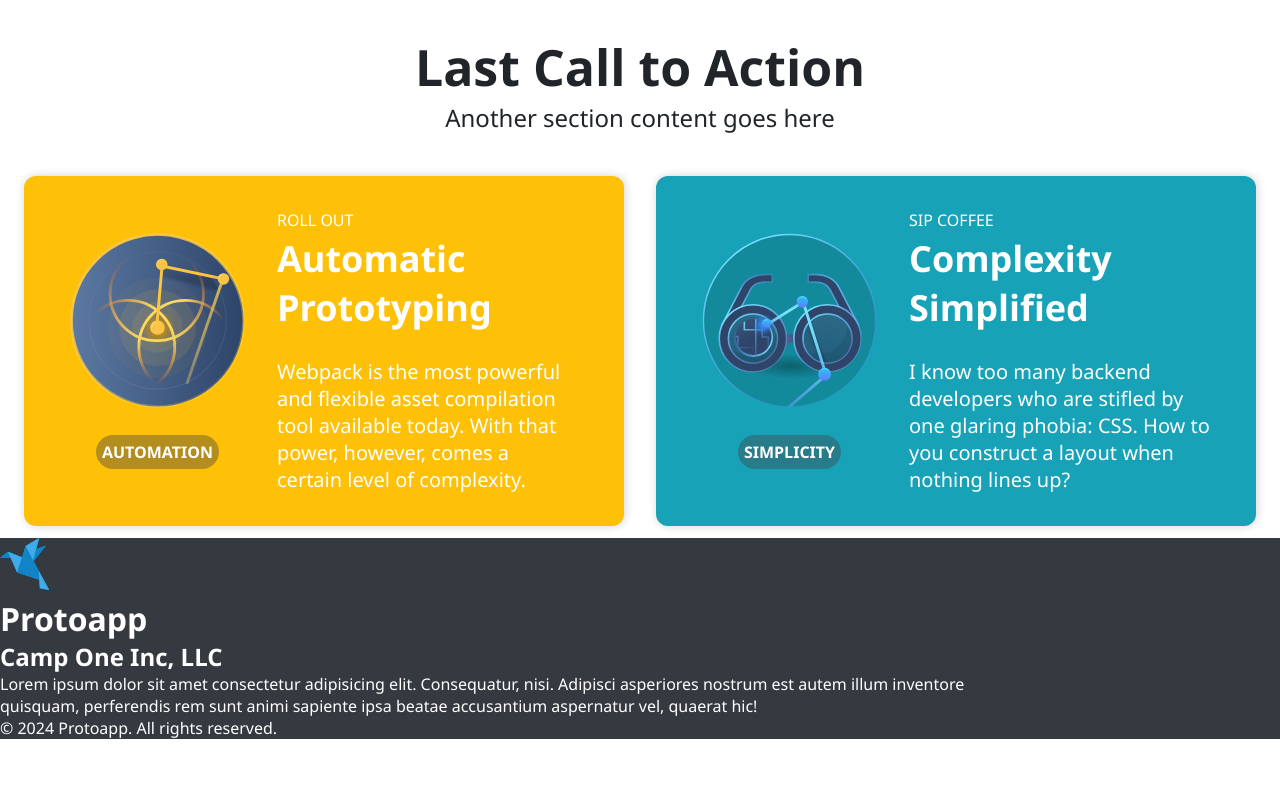
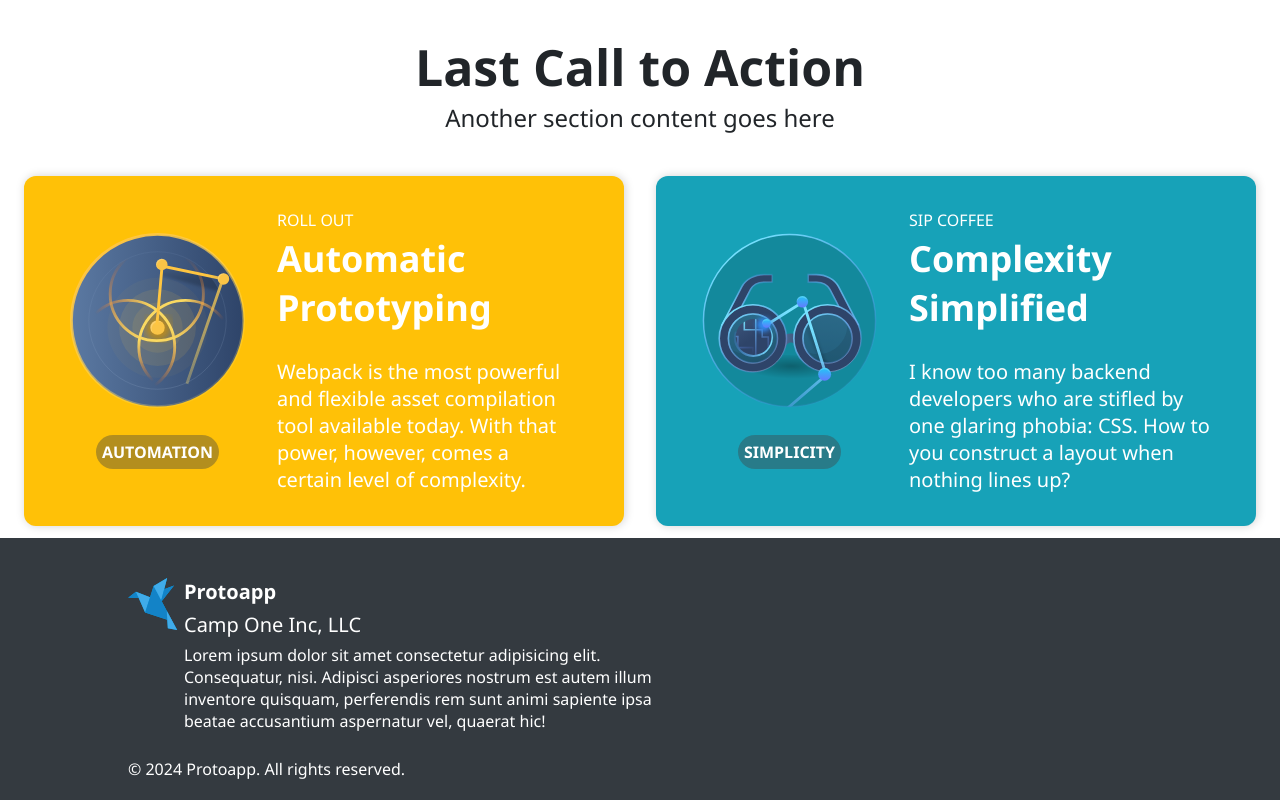
Before and after one commit to renzosayo/frontend-assessment, a React app: page / in a window 1280 px wide. Shown: the part 2811-3611 px from the top of the page. Before the commit the page ends 3550 px from the top, so only its background shows below. Built offline with nearby package versions, Linux system fonts and the light colour scheme.

Commit message:
Finish footer styling

```diff
--- a/src/assets/styles.css
+++ b/src/assets/styles.css
@@ -258,11 +258,27 @@
 }
 
 .footer {
+  background-color: var(--gray);
+  color: var(--white);
+  display: flex;
+  justify-content: center;
+  padding: 40px 0px 20px 0px;
+}
+
+.footer__content {
   display: grid;
   grid-template-columns: auto 1fr;
   grid-template-rows: repeat(4, auto);
-  background-color: var(--gray);
-  color: var(--white);
+  gap: 6px;
+}
+
+.footer__title {
+  font-size: var(--very-small);
+}
+
+.footer__company-name {
+  font-size: var(--very-small);
+  font-weight: 400;
 }
 
 .footer__logo {
@@ -271,8 +287,10 @@
 
 .footer__description {
   grid-column: 2 / -1;
+  max-width: 500px;
 }
 
 .footer__copyright {
   grid-column: 1 / -1;
+  margin-top: 20px;
 }
--- a/src/components/Footer.jsx
+++ b/src/components/Footer.jsx
@@ -4,7 +4,7 @@ import logo from "../assets/images/logo1.svg";
 function Footer() {
   return (
     <div className="footer container--full">
-      <div className="container">
+      <div className="footer__content container">
         <img
           src={logo}
           alt="protoapp logo"
```
